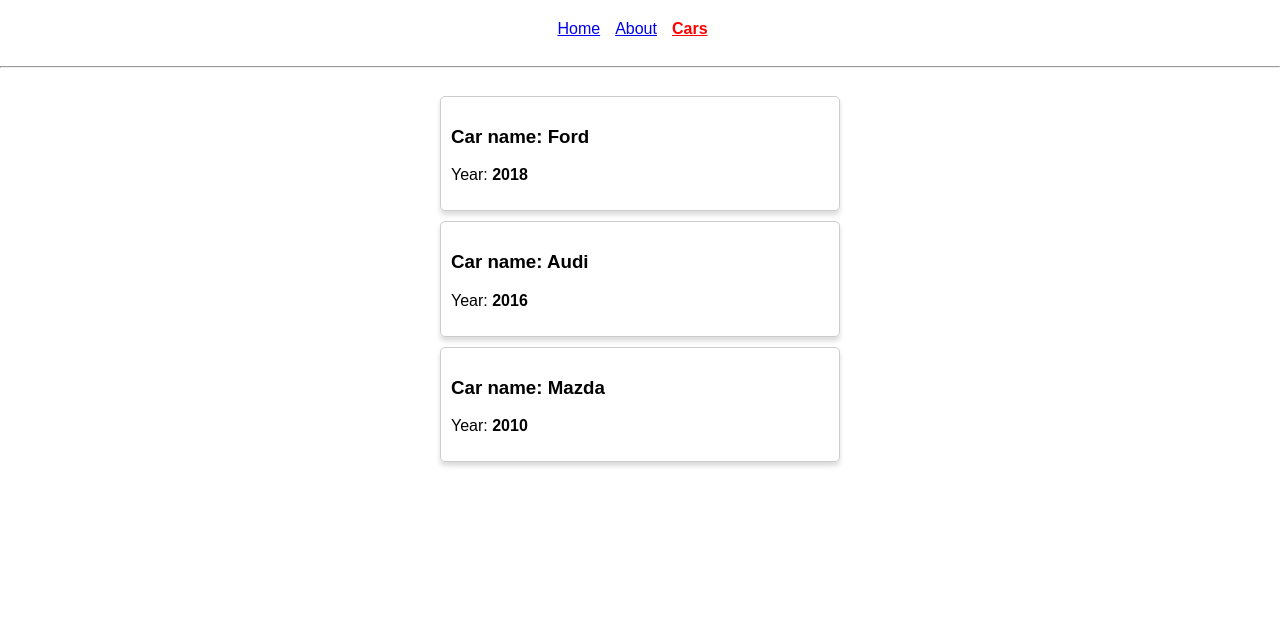
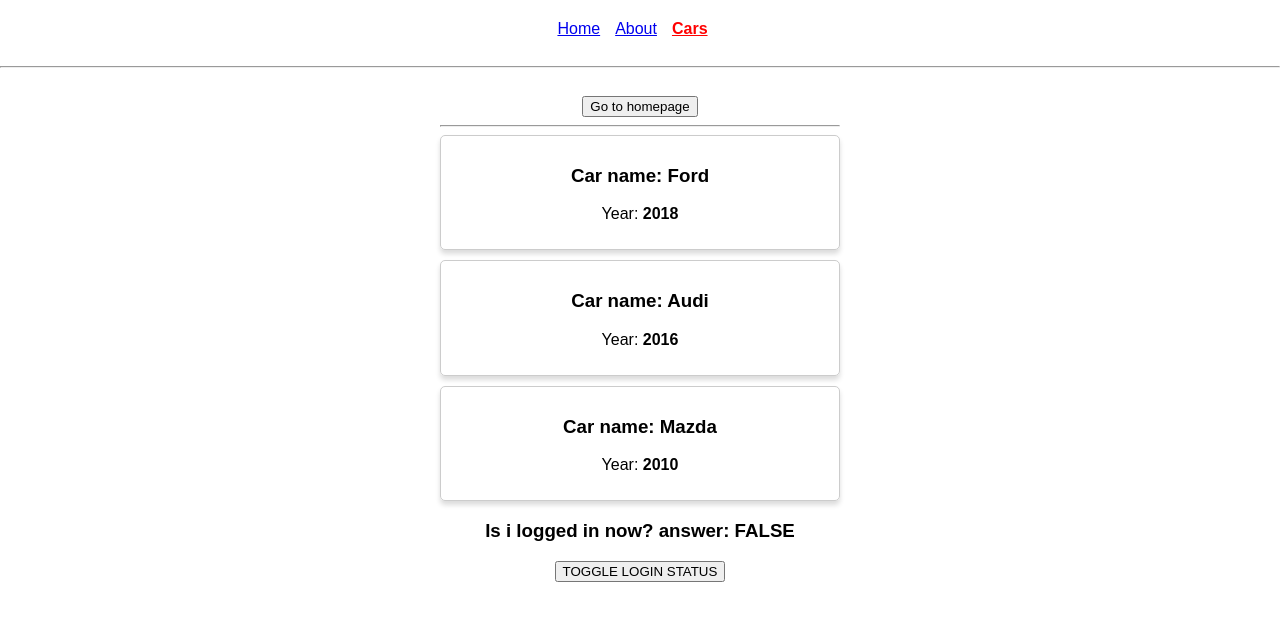
Before and after one commit to ko1p/react-practise, a React app: page /cars in a window 1280 px wide. Shown: the top 620 px of the page. Built offline with nearby package versions, Linux system fonts and the light colour scheme.

Commit message:
add some dinamic routes

```diff
--- a/src/App.js
+++ b/src/App.js
@@ -1,12 +1,18 @@
 import React, {Component} from 'react'
-import {Route, NavLink} from 'react-router-dom'
+import {Route, NavLink, Switch, Redirect} from 'react-router-dom'
 import './App.css'
 import About from './About/About'
 import Cars from './Cars/Cars'
+import CarDetail from './CarDetail/CarDetail'
 
 class App extends Component {
+
+  state = {
+    isLoggedIn: false
+  }
+
+
   render() {
-
     return (
       <div>
         <nav className="nav">
@@ -28,9 +34,7 @@ class App extends Component {
             <li>
               <NavLink
               to={{
-                pathname: '/cars',
-                search: '?a=1&b=2',
-                hash: 'wfm-hash'
+                pathname: '/cars'
               }}
               >Cars</NavLink>
             </li>
@@ -39,23 +43,40 @@ class App extends Component {
 
         <hr/>
 
-        <Route
-          path='/'
-          exact
-          render={() => <h1>Home page</h1>}
-        />
+        <Switch>
+          <Route
+            path='/'
+            exact
+            render={() => <h1 style={{textAlign: 'center'}}>Home page</h1>}
+          />
 
-        <Route
-          path='/about'
+          { this.state.isLoggedIn ? <Route path='/about' component={About}/> : null
+          }
 
-          component={About}
-        />
 
-        <Route
-          path='/cars'
-          component={Cars}
-        />
+          <Route
+            path='/cars'
+            exact
+            component={Cars}
+          />
 
+          <Route
+            path='/cars/:name'
+            exact
+            component={CarDetail}
+          />
+
+          <Redirect
+            to='/'
+          />
+          {/* <Route
+            render={() => <h1 style={{color: 'red', textAlign: 'center'}}>404 NOT FOUND</h1>}
+          />  */}
+        </Switch>
+          <div style={{textAlign: 'center'}}>
+            <h3>Is i logged in now? {this.state.isLoggedIn ? 'answer: TRUE' : 'answer: FALSE'}</h3>
+            <button onClick={() => this.setState({isLoggedIn: !this.state.isLoggedIn})}>TOGGLE LOGIN STATUS</button>
+          </div>
       </div>
     );
   }
--- /dev/null
+++ b/src/CarDetail/CarDetail.js
@@ -0,0 +1,15 @@
+import React from 'react'
+
+class CarDetail extends React.Component {
+render() {
+    return(
+        <div style={{
+            textAlign: "center",
+        }}>
+            <h1>{this.props.match.params.name}</h1>
+        </div>
+    )
+}
+}
+
+export default CarDetail
--- a/src/Cars/Car/Car.js
+++ b/src/Cars/Car/Car.js
@@ -1,14 +1,18 @@
 import React from 'react'
 import './Car.css'
+import {withRouter} from 'react-router-dom'
 
 
 const Car = props => {
   return (
-    <div className={'Car'}>
+    <div
+    className={'Car'}
+    onClick={() => props.history.push('/cars/' + props.name.toLowerCase())}
+    >
       <h3>Сar name: {props.name}</h3>
       <p>Year: <strong>{props.year}</strong></p>
     </div>
   )
 }
 
-export default Car
+export default withRouter(Car)
--- a/src/Cars/Cars.js
+++ b/src/Cars/Cars.js
@@ -10,13 +10,22 @@ export default class Cars extends Component {
     ]
   }
 
+  goToHomePage = () => {
+    this.props.history.push({
+      pathname: '/'
+    })
+  }
+
   render() {
     return (
       <div style={{
         width: 400,
         margin: 'auto',
-        paddingTop: '20px'
+        paddingTop: '20px',
+        textAlign: "center"
       }}>
+        <button onClick={this.goToHomePage}>Go to homepage</button>
+        <hr/>
         {this.state.cars.map((car, index) => {
           return (
             <Car
```
Also changed, not shown: src/CarDetail/CarDetail.css (added).
